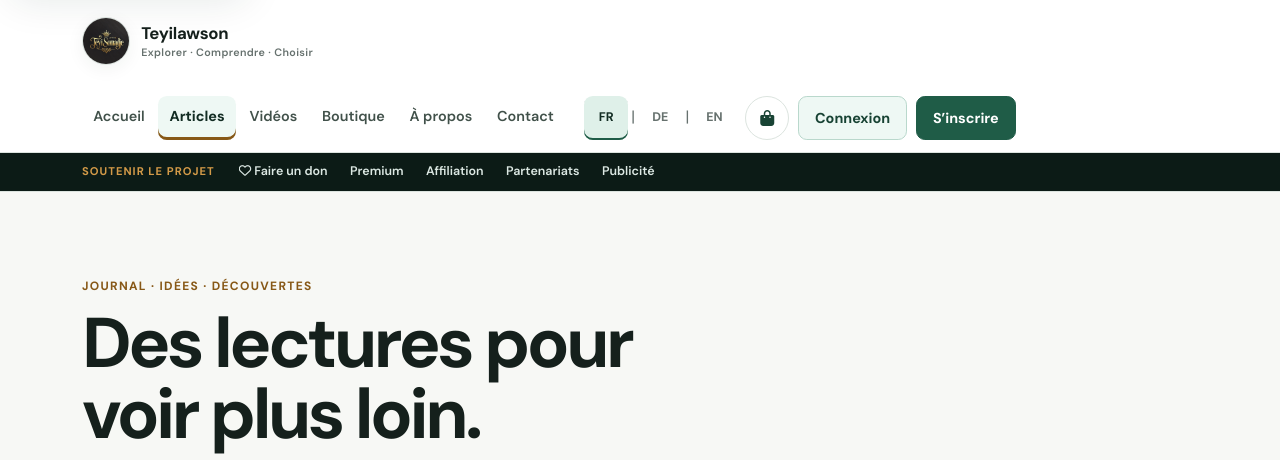
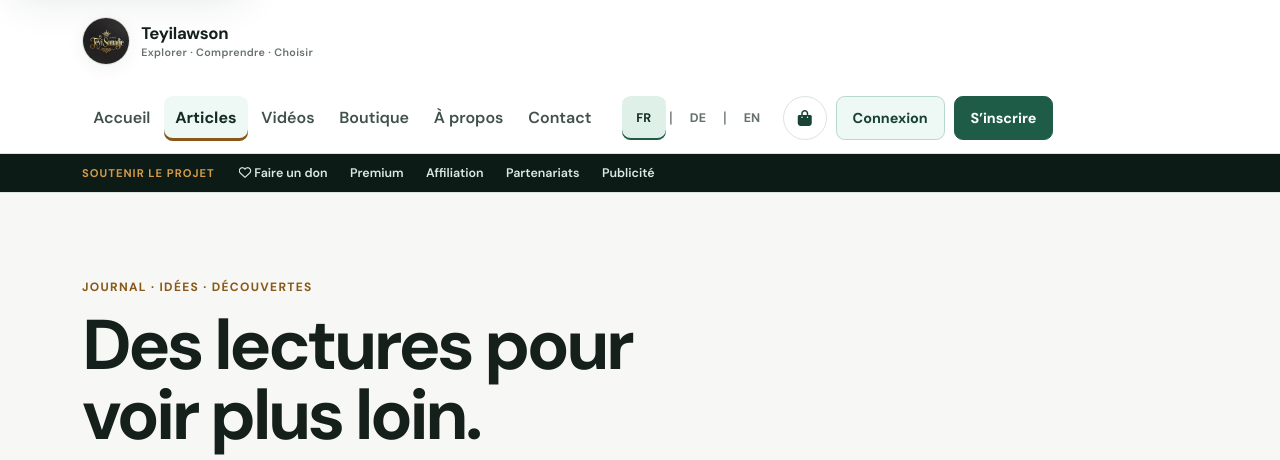
Before and after one commit to teyi12/my_blog, a Django app: page /articles/ in a window 1280 px wide. Shown: the top 460 px of the page. Run offline with Django 4.2, Linux system fonts and the light colour scheme; data that the repository does not hold is empty; parts of the project's set-up code (start-up, migrations or seed data) failed here and were passed over; some libraries are stand-ins or nearby versions.

Commit message:
design: enlarge main navigation text

```diff
--- a/static/css/styles.css
+++ b/static/css/styles.css
@@ -140,7 +140,7 @@ p { color: var(--ink-700); } .text-muted { color: var(--ink-500) !important; }
 .site-navigation-panel { display: grid; min-width: 0; grid-template-columns: minmax(0,1fr) auto; align-items: center; gap: clamp(.75rem,1.5vw,1.25rem); }
 .site-navigation-panel-header, .mobile-header-actions { display: none; }
 .main-nav { flex-direction: row; gap: .15rem; }
-.main-nav .nav-link { min-height: 2.75rem; padding: .6rem .7rem; border-radius: var(--radius-sm); color: var(--ink-700); font-size: .9rem; font-weight: 600; }
+.main-nav .nav-link { min-height: 2.75rem; padding: .6rem .7rem; border-radius: var(--radius-sm); color: var(--ink-700); font-size: 1rem; font-weight: 600; }
 .main-nav .nav-link:hover, .main-nav .nav-link:focus-visible, .main-nav .nav-link.show { color: var(--brand-800); background: var(--brand-50); }
 .main-nav .nav-link.is-current { color: var(--brand-900); background: var(--brand-50); box-shadow: inset 0 -3px 0 var(--gold-700); font-weight: 700; }
 .dropdown-menu { padding: .55rem; border: 1px solid var(--line); border-radius: var(--radius-md); box-shadow: var(--shadow-md); }
```
